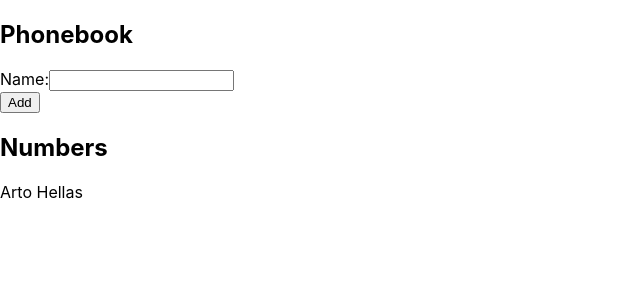
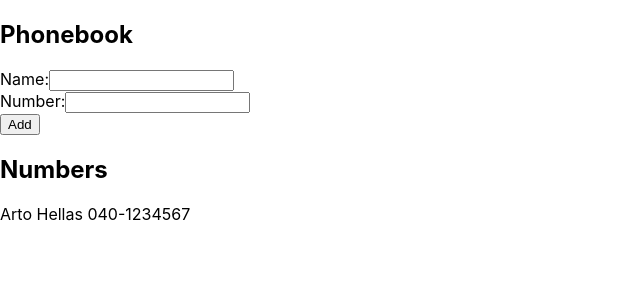
Before and after one commit to mlsabthlpz/fullstackopen, a React (Create React App) app in the folder part2/phonebook/: page / in a window 1280 px wide. Shown: the top 300 px of the page, without its empty margins (0-640 px from the left). Built offline with nearby package versions, Linux system fonts and the light colour scheme.

Commit message:
Exercise 2.8

```diff
--- a/part2/phonebook/src/App.js
+++ b/part2/phonebook/src/App.js
@@ -5,12 +5,18 @@
 
 const App = () => {
   const [ persons, setPersons ] = useState([
-    { name: 'Arto Hellas' }
+    { name: 'Arto Hellas',
+      number: '040-1234567'}
   ])
   const [ newName, setNewName ] = useState('')
+  const [ newNumber, setNewNumber ] = useState('')
 
   const handleNameChange = (event) => {
     setNewName(event.target.value)
+  }
+
+  const handleNumChange = (event) => {
+    setNewNumber(event.target.value)
   }
 
   const addEntry = (event) => {
@@ -20,9 +26,11 @@
     }
     const entryObject = {
       name: newName,
+      number: newNumber,
     }
     setPersons(persons.concat(entryObject))
     setNewName('')
+    setNewNumber('')
   }
 
   return (
@@ -34,6 +42,13 @@
           <input
             value={newName}
             onChange={handleNameChange}
+          />
+        </div>
+        <div>
+          Number:
+          <input
+            value={newNumber}
+            onChange={handleNumChange}
           />
         </div>
         <div>
--- a/part2/phonebook/src/components/Entry.js
+++ b/part2/phonebook/src/components/Entry.js
@@ -3,7 +3,7 @@
 const Entry = ({ entry }) => {
   return (
     <div>
-      {entry.name}
+      {entry.name} {entry.number}
     </div>
   )
 }
```
